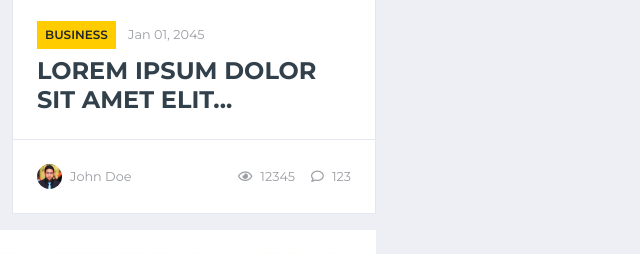
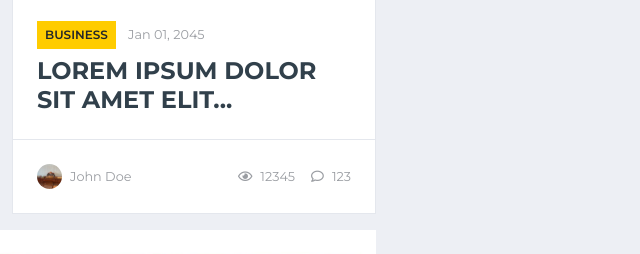
Before and after one commit to HossamKHENNOUFA/avocat, a plain HTML site: page index.html in a window 1280 px wide. Shown: the part 2177-2431 px from the top of the page, 446-1086 px from the left. Drawn offline with nearby package versions, Linux system fonts and the light colour scheme.

Commit message:
chnage images

```diff
--- a/index.html
+++ b/index.html
@@ -403,7 +403,7 @@
                                 </div>
                                 <div class="d-flex justify-content-between bg-white border border-top-0 p-4">
                                     <div class="d-flex align-items-center">
-                                        <img class="rounded-circle mr-2" src="img/user.jpg" width="25" height="25"
+                                        <img class="rounded-circle mr-2" src="img/user.png" width="25" height="25"
                                             alt="" />
                                         <small>John Doe</small>
                                     </div>
```
